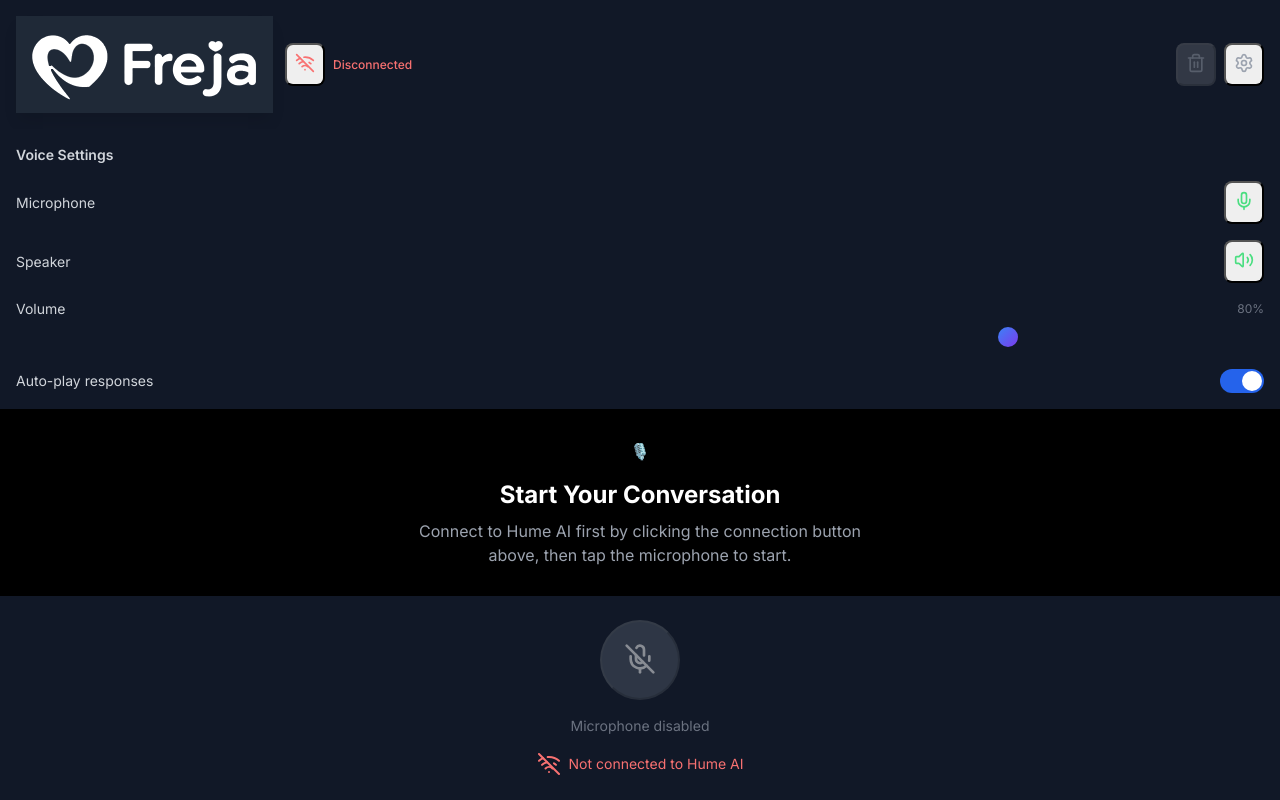
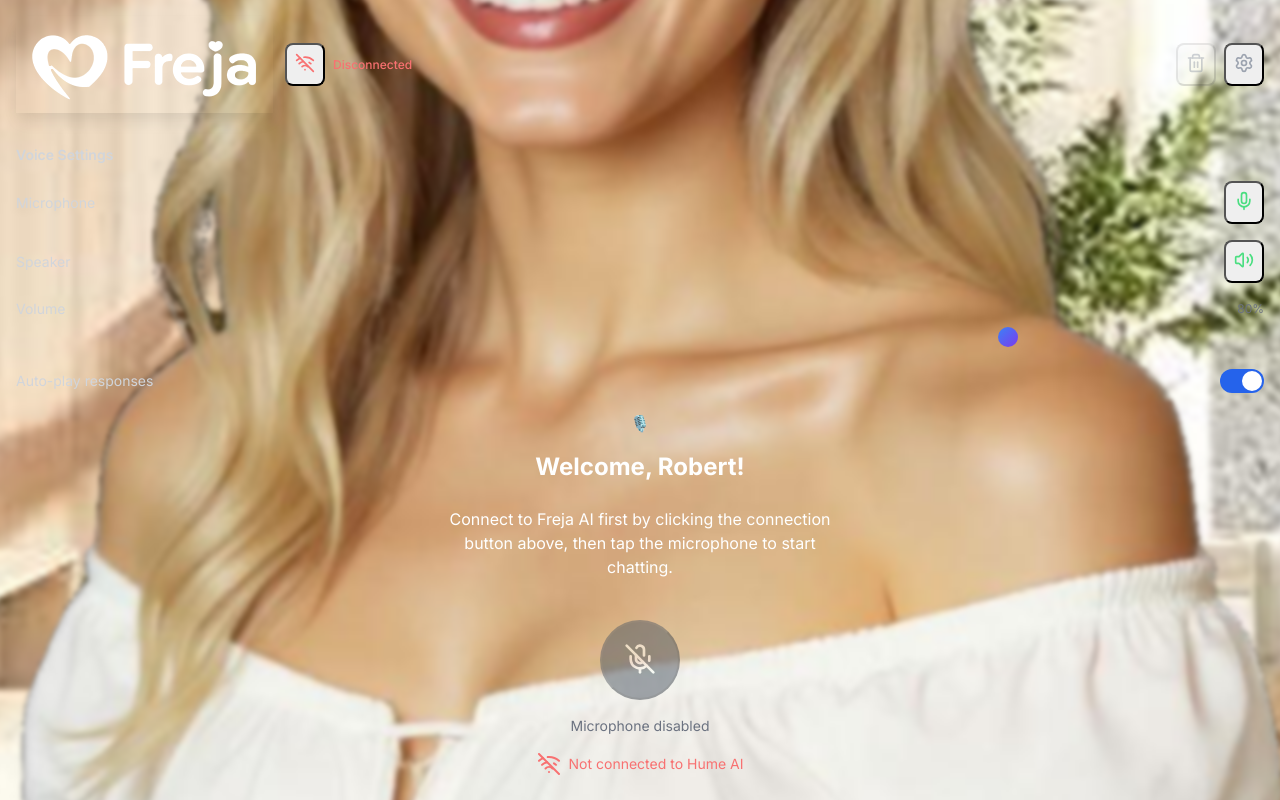
Before and after one commit to blackcatkai7040306/freja-ai-voice, a Next.js app: page / in a window 1280 px wide. Both pictures are taken after a click on the button 1244 px from the left and 64 px from the top of the page. Built offline with nearby package versions, Linux system fonts and the light colour scheme.

Commit message:
update background

```diff
--- a/src/components/VoiceChat.tsx
+++ b/src/components/VoiceChat.tsx
@@ -71,25 +71,55 @@ export const VoiceChat: React.FC = () => {
    */
   const renderMessage = (message: VoiceMessage) => {
     const isUser = message.type === 'user';
+    const userName = 'Robert';
+    const assistantName = 'Freja AI';
 
     return (
       <div
         key={message.id}
         className={clsx(
-          'flex w-full mb-4',
+          'flex w-full mb-4 items-start space-x-3',
           isUser ? 'justify-end' : 'justify-start'
         )}
       >
+        {/* Assistant Avatar (left side) */}
+        {!isUser && (
+          <div className="flex flex-col items-center space-y-1">
+            <div className="w-10 h-10 rounded-full overflow-hidden border-2 border-purple-400/50 shadow-lg backdrop-blur-sm bg-gray-800/50">
+              <Image
+                src="/chatuser.png"
+                alt="Freja AI Avatar"
+                width={40}
+                height={40}
+                className="w-full h-full object-cover"
+                onError={(e) => {
+                  // Fallback if image doesn't load
+                  const target = e.currentTarget;
+                  const fallback = target.nextElementSibling as HTMLElement;
+                  if (target && fallback) {
+                    target.style.display = 'none';
+                    fallback.style.display = 'flex';
+                  }
+                }}
+              />
+              <div className="w-full h-full bg-gradient-to-br from-purple-500 to-pink-500 items-center justify-center text-white text-sm font-bold hidden">
+                AI
+              </div>
+            </div>
+            <span className="text-xs text-gray-400 font-medium">{assistantName}</span>
+          </div>
+        )}
+
         <div
           className={clsx(
-            'max-w-xs lg:max-w-md px-4 py-3 rounded-2xl shadow-md',
+            'max-w-xs lg:max-w-md px-4 py-3 rounded-2xl shadow-lg backdrop-blur-sm',
             isUser
-              ? 'bg-gradient-to-br from-blue-500 to-purple-600 text-white'
-              : 'bg-gray-800 text-gray-100 border border-gray-700'
+              ? 'bg-gradient-to-br from-blue-500/90 to-purple-600/90 text-white border border-blue-400/30'
+              : 'bg-gray-800/90 text-gray-100 border border-gray-600/50'
           )}
         >
           {/* Message content */}
-          <div className="text-sm mb-2">{message.content}</div>
+          <div className="text-sm mb-2 font-medium">{message.content}</div>
 
           {/* Audio player for user messages */}
           {isUser && message.audioUrl && (
@@ -107,7 +137,7 @@ export const VoiceChat: React.FC = () => {
               {message.emotions.slice(0, 3).map((emotion) => (
                 <span
                   key={emotion.name}
-                  className="px-2 py-1 bg-gray-700 rounded-full text-xs text-gray-300"
+                  className="px-2 py-1 bg-gray-700/70 backdrop-blur-sm rounded-full text-xs text-gray-200 border border-gray-600/50"
                   title={`${emotion.name}: ${(emotion.score * 100).toFixed(0)}%`}
                 >
                   {emotion.name} {(emotion.score * 100).toFixed(0)}%
@@ -117,20 +147,49 @@ export const VoiceChat: React.FC = () => {
           )}
 
           {/* Timestamp */}
-          <div className="text-xs opacity-70 mt-1">
+          <div className="text-xs opacity-70 mt-1 font-mono">
             {message.timestamp.toLocaleTimeString()}
           </div>
         </div>
+
+        {/* User Avatar (right side) */}
+        {isUser && (
+          <div className="flex flex-col items-center space-y-1">
+            <div className="w-10 h-10 rounded-full bg-gradient-to-br from-blue-500 to-purple-600 border-2 border-blue-400/50 shadow-lg backdrop-blur-sm flex items-center justify-center">
+              <span className="text-white text-sm font-bold">R</span>
+            </div>
+            <span className="text-xs text-gray-400 font-medium">{userName}</span>
+          </div>
+        )}
       </div>
     );
   };
 
   return (
-    <div className="flex flex-col h-screen bg-black text-white">
+    <div className="flex flex-col h-screen bg-black text-white relative">
+      {/* Background Image */}
+      <div
+        className="absolute inset-0"
+        style={{
+          backgroundImage: 'url(/background.png)',
+          backgroundSize: 'cover',
+          backgroundPosition: 'center',
+          backgroundRepeat: 'no-repeat',
+          backgroundAttachment: 'fixed',
+          filter: 'blur(2px)',
+          transform: 'scale(1.05)', // Slightly scale up to avoid blur edges
+        }}
+      />
+
+      {/* Overlay to ensure text readability */}
+      <div className="absolute inset-0 bg-black/50" />
+
+      {/* Content with relative positioning to appear above background */}
+      <div className="relative z-10 flex flex-col h-full">
         {/* Header */}
-      <div className="flex items-center justify-between p-4 bg-gray-900 border-b border-gray-800">
+        <div className="flex items-center justify-between p-4 bg-gray-900/90 backdrop-blur-sm border-b border-gray-800/50">
           <div className="flex items-center space-x-3">
-          <div className="w-12 h-12 flex items-center justify-center bg-gray-800 rounded-xl p-2 border border-gray-700 shadow-lg">
+            <div className="w-12 h-12 flex items-center justify-center bg-gray-800/90 backdrop-blur-sm rounded-xl p-2 border border-gray-700 shadow-lg">
               <Image
                 src="/logo.png"
                 alt="Freja AI Logo"
@@ -146,7 +205,7 @@ export const VoiceChat: React.FC = () => {
               <button
                 onClick={handleConnectionToggle}
                 className={clsx(
-                'p-2 rounded-lg transition-colors',
+                  'p-2 rounded-lg transition-colors backdrop-blur-sm',
                   isConnected
                     ? 'text-green-400 bg-green-400/20 hover:bg-green-400/30'
                     : 'text-red-400 bg-red-400/20 hover:bg-red-400/30'
@@ -173,7 +232,7 @@ export const VoiceChat: React.FC = () => {
             <button
               onClick={clearConversation}
               disabled={conversationState.messages.length === 0}
-            className="p-2 text-gray-400 hover:text-white hover:bg-gray-800 rounded-lg transition-colors disabled:opacity-50 disabled:cursor-not-allowed"
+              className="p-2 text-gray-400 hover:text-white hover:bg-gray-800/50 backdrop-blur-sm rounded-lg transition-colors disabled:opacity-50 disabled:cursor-not-allowed"
               title="Clear conversation"
             >
               <Trash2 className="w-5 h-5" />
@@ -182,7 +241,7 @@ export const VoiceChat: React.FC = () => {
             {/* Settings button */}
             <button
               onClick={toggleSettings}
-            className="p-2 text-gray-400 hover:text-white hover:bg-gray-800 rounded-lg transition-colors"
+              className="p-2 text-gray-400 hover:text-white hover:bg-gray-800/50 backdrop-blur-sm rounded-lg transition-colors"
               title="Settings"
             >
               <Settings className="w-5 h-5" />
@@ -192,7 +251,7 @@ export const VoiceChat: React.FC = () => {
 
         {/* Settings panel */}
         {showSettings && (
-        <div className="bg-gray-900 border-b border-gray-800 p-4 space-y-4">
+          <div className="bg-gray-900/90 backdrop-blur-sm border-b border-gray-800/50 p-4 space-y-4">
             <h3 className="text-sm font-semibold text-gray-300">Voice Settings</h3>
 
             <div className="grid grid-cols-1 md:grid-cols-2 gap-4">
@@ -204,7 +263,7 @@ export const VoiceChat: React.FC = () => {
                     microphoneEnabled: !voiceSettings.microphoneEnabled
                   })}
                   className={clsx(
-                  'p-2 rounded-lg transition-colors',
+                    'p-2 rounded-lg transition-colors backdrop-blur-sm',
                     voiceSettings.microphoneEnabled
                       ? 'text-green-400 bg-green-400/20'
                       : 'text-red-400 bg-red-400/20'
@@ -226,7 +285,7 @@ export const VoiceChat: React.FC = () => {
                     speakerEnabled: !voiceSettings.speakerEnabled
                   })}
                   className={clsx(
-                  'p-2 rounded-lg transition-colors',
+                    'p-2 rounded-lg transition-colors backdrop-blur-sm',
                     voiceSettings.speakerEnabled
                       ? 'text-green-400 bg-green-400/20'
                       : 'text-red-400 bg-red-400/20'
@@ -258,7 +317,7 @@ export const VoiceChat: React.FC = () => {
                 onChange={(e) => updateVoiceSettings({
                   volume: parseFloat(e.target.value)
                 })}
-              className="w-full h-2 bg-gray-700 rounded-lg appearance-none cursor-pointer"
+                className="w-full h-2 bg-gray-700/50 backdrop-blur-sm rounded-lg appearance-none cursor-pointer"
               />
             </div>
 
@@ -274,7 +333,7 @@ export const VoiceChat: React.FC = () => {
                   })}
                   className="sr-only peer"
                 />
-              <div className="w-11 h-6 bg-gray-700 peer-focus:outline-none rounded-full peer peer-checked:after:translate-x-full peer-checked:after:border-white after:content-[''] after:absolute after:top-[2px] after:left-[2px] after:bg-white after:rounded-full after:h-5 after:w-5 after:transition-all peer-checked:bg-blue-600"></div>
+                <div className="w-11 h-6 bg-gray-700/50 backdrop-blur-sm peer-focus:outline-none rounded-full peer peer-checked:after:translate-x-full peer-checked:after:border-white after:content-[''] after:absolute after:top-[2px] after:left-[2px] after:bg-white after:rounded-full after:h-5 after:w-5 after:transition-all peer-checked:bg-blue-600"></div>
               </label>
             </div>
           </div>
@@ -285,17 +344,17 @@ export const VoiceChat: React.FC = () => {
           {conversationState.messages.length === 0 ? (
             <div className="flex flex-col items-center justify-center h-full text-center space-y-6">
               <div className="space-y-4">
-              <div className="w-24 h-24 bg-gradient-to-br from-blue-500/20 to-purple-600/20 rounded-3xl flex items-center justify-center border border-gray-700">
+                <div className="w-24 h-24 bg-gradient-to-br from-blue-500/20 to-purple-600/20 backdrop-blur-sm rounded-3xl flex items-center justify-center border border-gray-700/50">
                   <div className="text-4xl">🎙️</div>
                 </div>
                 <div className="space-y-2">
                   <h2 className="text-2xl font-bold bg-gradient-to-r from-blue-400 to-purple-400 bg-clip-text text-transparent">
-                  Start Your Conversation
+                    Welcome, Robert!
                   </h2>
-                <p className="text-gray-400 max-w-md leading-relaxed">
+                  <p className="text-gray-200 max-w-md leading-relaxed backdrop-blur-sm bg-black/20 rounded-lg p-4">
                     {isConnected
-                    ? "Connected to Hume AI! Tap the microphone button below to begin an intelligent voice conversation."
-                    : "Connect to Hume AI first by clicking the connection button above, then tap the microphone to start."
+                      ? "Connected to Freja AI! Tap the microphone button below to begin our conversation."
+                      : "Connect to Freja AI first by clicking the connection button above, then tap the microphone to start chatting."
                     }
                   </p>
                 </div>
@@ -310,7 +369,7 @@ export const VoiceChat: React.FC = () => {
         </div>
 
         {/* Voice input area */}
-      <div className="p-6 bg-gray-900 border-t border-gray-800">
+        <div className="p-6 bg-gray-900/90 backdrop-blur-sm border-t border-gray-800/50">
           <div className="flex justify-center">
             <VoiceButton
               isRecording={conversationState.isRecording}
@@ -324,14 +383,14 @@ export const VoiceChat: React.FC = () => {
           {/* Status indicator */}
           <div className="flex flex-col items-center mt-4 space-y-2">
             {conversationState.isPlaying && (
-            <div className="flex items-center justify-center text-green-400 text-sm">
+              <div className="flex items-center justify-center text-green-400 text-sm bg-black/20 backdrop-blur-sm rounded-lg px-3 py-2">
                 <Volume2 className="w-4 h-4 mr-2" />
                 Playing response...
               </div>
             )}
 
             {!isConnected && (
-            <div className="flex items-center justify-center text-red-400 text-sm">
+              <div className="flex items-center justify-center text-red-400 text-sm bg-black/20 backdrop-blur-sm rounded-lg px-3 py-2">
                 <WifiOff className="w-4 h-4 mr-2" />
                 Not connected to Hume AI
               </div>
@@ -339,5 +398,6 @@ export const VoiceChat: React.FC = () => {
           </div>
         </div>
       </div>
+    </div>
   );
 };
```
Also changed, not shown: public/background.png (added), public/chatuser.png (added). Lines whose indentation alone changed are shown as unchanged.
